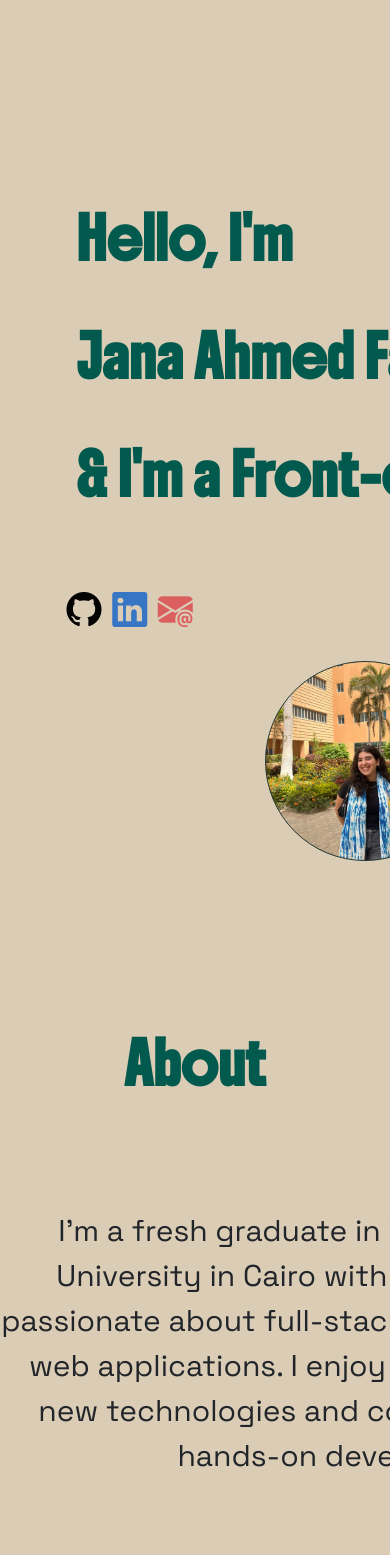
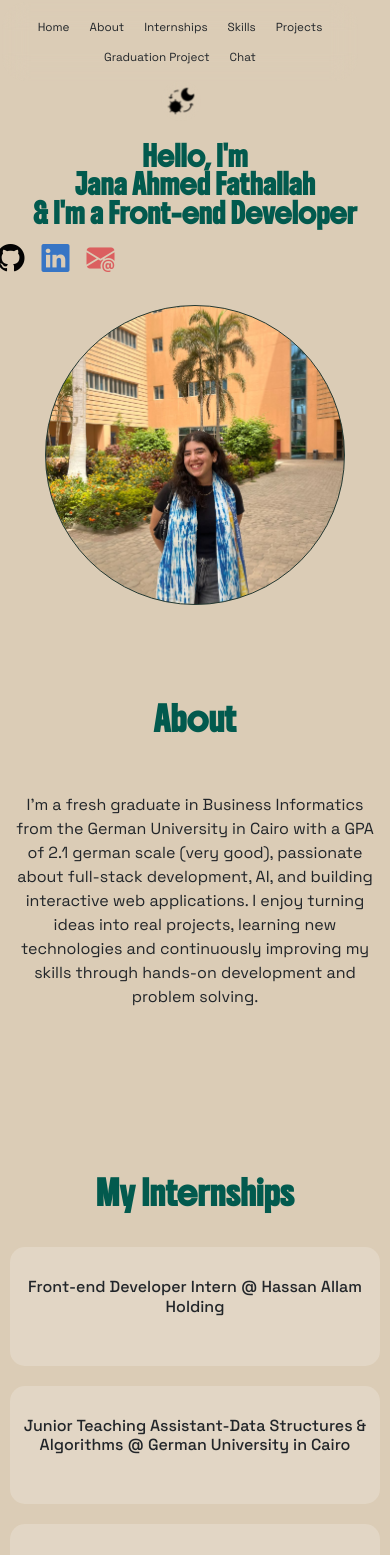
Before and after one commit to janafathallah/Jana_Fathallah_portfolio, an Angular app: page / in a window 390 px wide. Shown: the top 1555 px of the page. Built offline with nearby package versions, Linux system fonts and the light colour scheme.

Commit message:
responsive edits commit

```diff
--- a/package.json
+++ b/package.json
@@ -11,6 +11,7 @@
   "private": true,
   "packageManager": "npm@10.8.2",
   "dependencies": {
+    "@angular/cdk": "^21.2.13",
     "@angular/common": "^21.2.0",
     "@angular/compiler": "^21.2.0",
     "@angular/core": "^21.2.0",
--- a/src/app/about/about.css
+++ b/src/app/about/about.css
@@ -17,3 +17,75 @@ p{
     margin: 120px auto 0 auto;
     text-align: center;
 }
+@media (max-width: 599px) {
+
+    #About {
+        height: auto;
+        padding-bottom: 60px;
+    }
+
+    h2 {
+        margin-top: 40px;
+        text-align: center;
+        font-size: clamp(22px, 6vw, 34px);
+    }
+
+    #page {
+        padding-top: 40px;
+        margin-right: 0;
+    }
+
+    p {
+        width: calc(100vw - 30px);
+        margin: 60px auto 0 auto;
+        font-size: clamp(16px, 4vw, 22px);
+        text-align: center;
+    }
+}
+@media (min-width: 600px) and (max-width: 899px) {
+
+    #About {
+        height: auto;
+        padding-bottom: 80px;
+    }
+
+    h2 {
+        margin-top: 50px;
+        text-align: center;
+        font-size: clamp(26px, 4vw, 38px);
+    }
+
+    #page {
+        padding-top: 60px;
+    }
+
+    p {
+        width: min(700px, 90vw);
+        margin: 80px auto 0 auto;
+        font-size: clamp(18px, 2.5vw, 26px);
+        text-align: center;
+    }
+}
+@media (min-width: 900px) and (max-width: 1199px) {
+
+    #About {
+        height: auto;
+    }
+
+    h2 {
+        margin-top: 60px;
+        text-align: center;
+        font-size: 36px;
+    }
+
+    #page {
+        padding-top: 70px;
+    }
+
+    p {
+        width: min(900px, 80vw);
+        margin: 100px auto 0 auto;
+        font-size: 26px;
+        text-align: center;
+    }
+}
--- a/src/app/app-module.ts
+++ b/src/app/app-module.ts
@@ -1,6 +1,5 @@
 import { NgModule, provideBrowserGlobalErrorListeners } from '@angular/core';
 import { BrowserModule } from '@angular/platform-browser';
-
 import { AppRoutingModule } from './app-routing-module';
 import { App } from './app';
 import { Home } from './home/home';
--- a/src/app/home/home.css
+++ b/src/app/home/home.css
@@ -31,8 +31,8 @@ h2{
     border-color: #233831;
     border-radius: 50%;
     border-width: 1px;
-    height: 450px;
-    width: 450px;
+    width: min(450px, 90vw);
+    height: min(450px, 90vw);
     background-image: url("/assets/self-image.jpg");
     background-size: cover;          /* fills the circle */
     background-position: center;     /* centers the image */
@@ -45,38 +45,104 @@ i{
     font-weight: 300;
     font-size: 35px;
 }
+@media (max-width: 599px) {
 
-@media (max-width: 600px) {
-    #Home{
-    min-height: 100vh;
-    display: flex;
-    justify-content: center;
+    #Home {
+        width: 100vw;
+        height: auto;
+        padding-top: 120px;
     }
-.icon{
-    height: 10px;
-    width: 10px;
-    margin: 5% 0 auto 3%;
+
+    #name {
+        margin-left: 0;
+        margin-top: 20px;
+        text-align: center;
     }
-.icon:hover{
-    transform: scale(1.1);
+
+    h2 {
+        width: calc(100vw - 20px);
+        margin: 5px auto;
+        font-size: clamp(18px, 5vw, 32px);
     }
-h2{
-    margin-top: 10%;
-    margin: 10% 2%;
-    min-width: 20vh;
+
+    #image {
+        margin: 20px auto;
+        width: min(300px, 80vw);
+        height: min(300px, 80vw);
     }
-#name{
-    margin-left: 30%;
-    margin-top: 20%;
+
+    .icon {
+        width: 35px;
+        height: 35px;
+        margin: 10px 5px;
     }
-#image{
-    margin-top: 1%;
-    height: 200px;
-    margin-left: 60%;
-    width: 200px;
+
+    i {
+        font-size: 28px;
     }
-i{
-    font-weight: 300;
+}
+@media (min-width: 600px) and (max-width: 899px) {
+
+    #Home {
+        width: 100vw;
+        height: auto;
+        padding-top: 120px;
+    }
+
+    #name {
+        margin-left: 40px;
+        margin-top: 100px;
+    }
+
+    h2 {
+        width: calc(100vw - 100px);
+        margin: 8px 0;
+        font-size: clamp(22px, 3vw, 36px);
+    }
+
+    #image {
+        margin-top: 100px;
+        width: min(350px, 45vw);
+        height: min(350px, 45vw);
+    }
+
+    .icon {
+        width: 38px;
+        height: 38px;
+    }
+
+    i {
+        font-size: 32px;
+    }
+}
+@media (min-width: 900px) and (max-width: 1199px) {
+
+    #Home {
+        width: 100vw;
+    }
+
+    #name {
+        margin-left: 80px;
+        margin-top: 220px;
+    }
+
+    h2 {
+        width: min(600px, 50vw);
+        font-size: clamp(24px, 2vw, 36px);
+    }
+
+    #image {
+        margin-top: 180px;
+        width: min(400px, 40vw);
+        height: min(400px, 40vw);
+    }
+
+    .icon {
+        width: 40px;
+        height: 40px;
+    }
+
+    i {
         font-size: 35px;
     }
 }
--- a/src/app/internships/internships.css
+++ b/src/app/internships/internships.css
@@ -116,3 +116,125 @@ span{
     opacity: 1;
   }
 }
+
+@media (max-width: 599px) {
+
+    #Internships {
+        height: auto;
+        padding-bottom: 80px;
+    }
+
+    h2 {
+        margin-top: 40px;
+        margin-bottom: 20px;
+        text-align: center;
+        font-size: clamp(22px, 6vw, 34px);
+    }
+
+    h3 {
+        font-size: clamp(16px, 4vw, 22px);
+        margin-bottom: 20px;
+        text-align: center;
+    }
+
+    h4 {
+        font-size: clamp(20px, 5vw, 28px);
+        margin: 20px auto;
+        text-align: center;
+    }
+
+    .box {
+        width: calc(100vw - 20px);
+        height: auto;
+        padding: 30px 10px;
+        margin: 20px auto;
+    }
+
+    label {
+        margin-left: 20px;
+        width: auto;
+        font-size: 16px;
+    }
+
+
+    .col-5 {
+        margin-left: 0;
+    }
+}
+
+@media (min-width: 600px) and (max-width: 899px) {
+
+    #Internships {
+        height: auto;
+        padding-bottom: 100px;
+    }
+
+    h2 {
+        margin-top: 50px;
+        text-align: center;
+        font-size: 30px;
+    }
+
+    h3 {
+        font-size: 20px;
+        text-align: center;
+    }
+
+    h4 {
+        font-size: 26px;
+        text-align: center;
+    }
+
+    .box {
+        width: min(700px, 90vw);
+        height: auto;
+        padding: 40px 20px;
+        margin: 20px auto;
+    }
+
+    label {
+        margin-left: 40px;
+        font-size: 18px;
+    }
+
+
+    .col-5 {
+        margin-left: 50px;
+    }
+}
+
+@media (min-width: 900px) and (max-width: 1199px) {
+
+    #Internships {
+        height: auto;
+    }
+
+    h2 {
+        text-align: center;
+        font-size: 34px;
+    }
+
+    h3 {
+        font-size: 22px;
+    }
+
+    h4 {
+        font-size: 28px;
+    }
+
+    .box {
+        width: min(900px, 80vw);
+        height: 150px;
+        margin: 30px auto;
+    }
+
+    label {
+        margin-left: 80px;
+        font-size: 20px;
+    }
+
+
+    .col-5 {
+        margin-left: 100px;
+    }
+}
--- a/src/app/panel/panel.css
+++ b/src/app/panel/panel.css
@@ -1,15 +1,16 @@
 #panel {
-    padding: 10px 10px;
+    padding: 10px;
     width: 100%;
     height: 85px;
     position: fixed;
     z-index: 9999;
 }
-#pan{
-    margin-left: 555px;
+
+#pan {
+    margin-left: min(90px, 5vw);
     display: flex;
     justify-content: center;
-    width:1700px
+    width: min(1700px, 100%);
 }
 
 ul {
@@ -18,20 +19,26 @@ ul {
     list-style-type: none;
     text-align: center;
     border-radius: 25px;
-    width: 760px;
+
+    width: min(760px, 95vw);
+
     background-color: rgba(255, 255, 255, 0);
     backdrop-filter: blur(12px);
     -webkit-backdrop-filter: blur(12px);
+
     transition: background-color 0.3s ease;
     align-items: center;
+    justify-content: center;
     z-index: 9999;
+    margin: 0 auto;
 }
 
 li {
-    margin: 10px 10px 10px 22px;
+    margin: min(10px, 2vw) min(10px, 2vw) min(10px, 2vw) min(22px, 3vw);
     cursor: pointer;
 }
-#button{
+
+#button {
     height: 50px;
     width: 50px;
     background-color: rgba(255, 255, 255, 0);
@@ -44,9 +51,225 @@ li {
     justify-content: center;
     align-items: center;
     cursor: pointer;
-    margin-left: 490px;
+    margin-left: 2px;
 }
-img{
-    height: 40px;
-    width: 40px;
+
+img {
+    height: min(40px, 8vw);
+    width: min(40px, 8vw);
 }
+
+@media (max-width: 599px) {
+
+    #panel {
+        width: calc(100vw - 10px);
+        padding: 2px;
+        height: auto;
+        overflow-x: hidden;
+    }
+
+    #pan {
+        flex: 1;
+        display: flex;
+        justify-content: center;
+        margin-left: 0;
+    }
+
+    .col {
+        display: flex;
+        justify-content: center;
+        align-items: center;
+    }
+
+    .row {
+        width: calc(100vw - 10px);
+        display: flex;
+        flex-direction: row;
+        flex-wrap: wrap;
+        justify-content: center;
+        align-items: center;
+    }
+
+    ul {
+        width: max-content;
+        max-width: 100%;
+        display: flex;
+        justify-content: center;
+        align-items: center;
+        flex-wrap: wrap;
+        padding: 10px;
+        margin: 0 auto;
+        box-sizing: border-box;
+    }
+
+    li {
+        margin: 6px 10px;
+        font-size: clamp(10px, 3vw, 18px);
+        white-space: nowrap;
+    }
+
+    #button {
+        height: 40px;
+        width: 40px;
+        display: flex;
+        justify-content: center;
+        align-items: center;
+    }
+
+    img {
+        height: 30px;
+        width: 30px;
+    }
+
+    #name .row {
+        display: flex;
+        justify-content: center;
+        align-items: center;
+        width: 100%;
+        margin: 0;
+    }
+}
+
+@media (min-width: 600px) and (max-width: 899px) {
+    #panel {
+        width: calc(100vw - 10px);
+        padding: 2px;
+        height: auto;
+        overflow-x: hidden;
+    }
+
+    #pan {
+        flex: 1;
+        display: flex;
+        justify-content: center;
+        margin-left: 0;
+    }
+
+    .col {
+        display: flex;
+        justify-content: center;
+        align-items: center;
+    }
+
+    .row {
+        width: calc(100vw - 10px);
+        display: flex;
+        flex-direction: row;
+        flex-wrap: wrap;
+        justify-content: center;
+        align-items: center;
+    }
+
+    ul {
+        width: max-content;
+        max-width: 100%;
+        display: flex;
+        justify-content: center;
+        align-items: center;
+        flex-wrap: wrap;
+        padding: 10px;
+        margin: 0 auto;
+        box-sizing: border-box;
+    }
+
+    li {
+        margin: 6px 10px;
+        font-size: clamp(10px, 2vw, 18px);
+        white-space: nowrap;
+    }
+
+    #button {
+        height: 40px;
+        width: 40px;
+        display: flex;
+        justify-content: center;
+        align-items: center;
+    }
+
+    img {
+        height: 30px;
+        width: 30px;
+    }
+
+    #name .row {
+        display: flex;
+        justify-content: center;
+        align-items: center;
+        width: 100%;
+        margin: 0;
+    }
+}
+
+@media (min-width: 900px) and (max-width: 1199px) {
+    #panel {
+        width: calc(100vw - 10px);
+        padding: 2px;
+        height: auto;
+        overflow-x: hidden;
+    }
+
+    #pan {
+        flex: 1;
+        display: flex;
+        justify-content: center;
+        margin-left: 0;
+    }
+
+    .col {
+        display: flex;
+        justify-content: center;
+        align-items: center;
+    }
+
+    .row {
+        width: calc(100vw - 10px);
+        display: flex;
+        flex-direction: row;
+        flex-wrap: wrap;
+        justify-content: center;
+        align-items: center;
+    }
+
+    #pan.col-2 {
+        width: calc(100vw - 40px);
+    }
+
+    ul {
+        width: max-content;
+        max-width: 100%;
+        display: flex;
+        justify-content: center;
+        align-items: center;
+        flex-wrap: wrap;
+        padding: 10px;
+        margin: 0 auto;
+        box-sizing: border-box;
+    }
+
+    li {
+        margin: 6px 10px;
+        font-size: clamp(10px, 1vw, 18px);
+        white-space: nowrap;
+    }
+
+    #button {
+        height: 40px;
+        width: 40px;
+        display: flex;
+        justify-content: center;
+        align-items: center;
+    }
+
+    img {
+        height: 30px;
+        width: 30px;
+    }
+
+    #name .row {
+        display: flex;
+        justify-content: center;
+        align-items: center;
+        width: 100%;
+        margin: 0;
+    }
+}
--- a/src/app/panel/panel.html
+++ b/src/app/panel/panel.html
@@ -1,6 +1,6 @@
 <div id="panel">
     <div class="row">
-        <div class="col" id="pan">
+        <div class="col-2" id="pan">
             <ul id="ul">
                 <li (click)="onclick('Home')">Home</li>
                 <li (click)="onclick('About')">About</li>
--- a/src/app/panel/panel.ts
+++ b/src/app/panel/panel.ts
@@ -1,5 +1,5 @@
 import { Component, EventEmitter, HostListener, Input, Output } from '@angular/core';
-
+import { BreakpointObserver } from '@angular/cdk/layout';
 @Component({
   selector: 'app-panel',
   standalone: false,
@@ -7,6 +7,8 @@ import { Component, EventEmitter, HostListener, Input, Output } from '@angular/c
   styleUrl: './panel.css',
 })
 export class Panel {
+
+
   @Output() component = new EventEmitter<string>();
   @Output() contact = new EventEmitter<boolean>();
   @Output() mode = new EventEmitter<boolean>();
--- a/src/styles.css
+++ b/src/styles.css
@@ -25,3 +25,13 @@ h2{
 h3,h4,h5,h6,label,p,li{
     font-family: Text;
 }
+@media (max-width: 599px) {
+    body {
+        width: 100vw;
+    }
+  }
+@media (min-width: 600px) and (max-width: 899px) {
+    body {
+      /*width: 100vw;*/
+    }
+  }
```
Also changed, not shown: 1 other file (tests, documents, lock files or other folders). Lines whose indentation alone changed are shown as unchanged.
